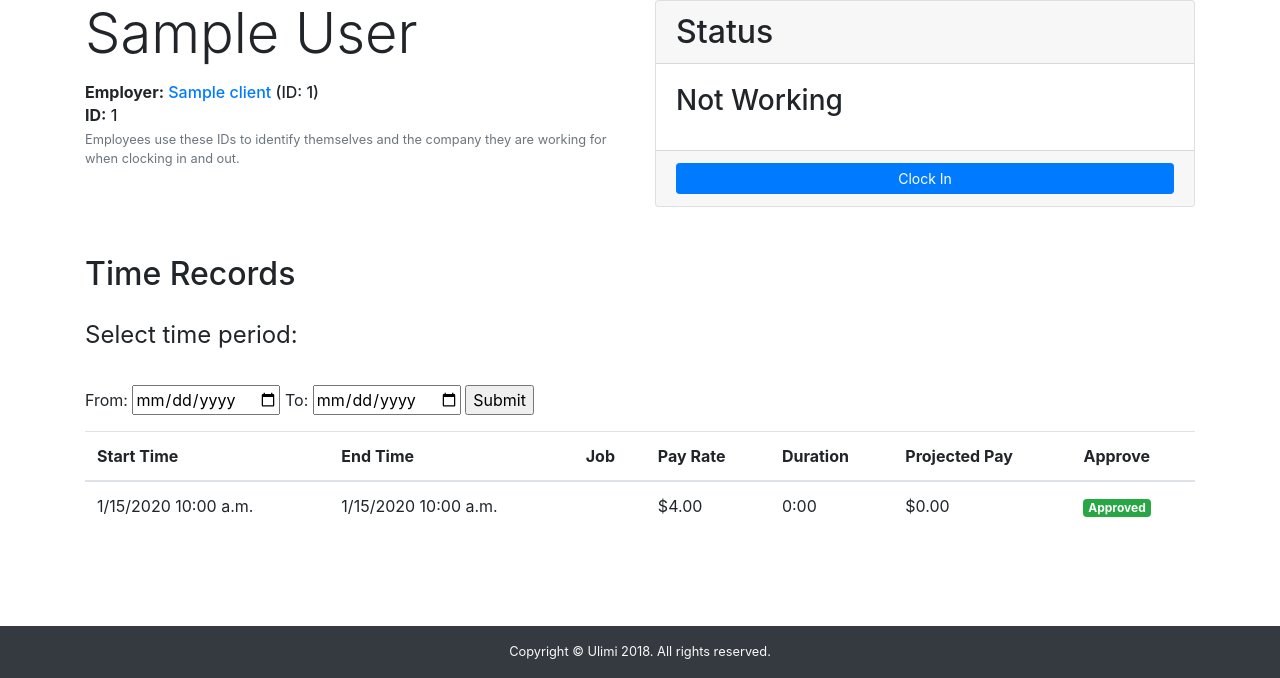
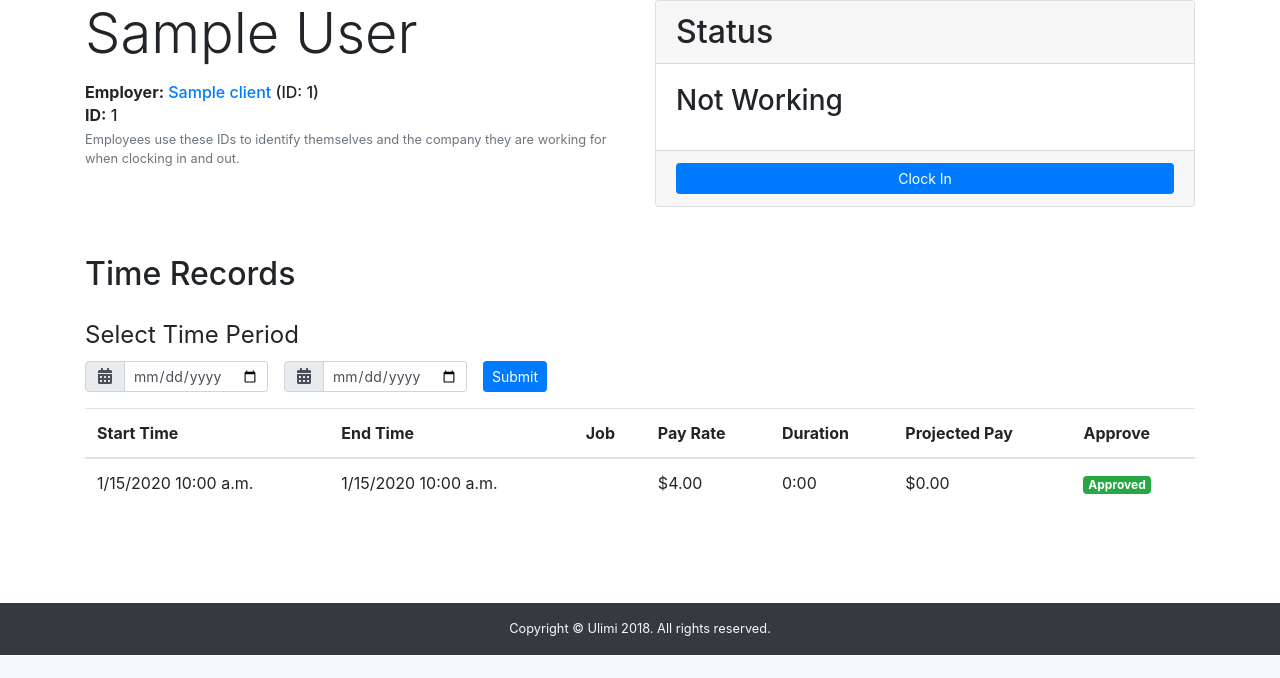
Before and after one commit to comp523-jarvis/timetracker-web, a Django app: a page that uses timetracker/templates/base.html in a window 1280 px wide. Shown: the part 200-878 px from the top of the page. After the commit the page ends 855 px from the top, so only its background shows below. Run offline with Django 3.2, Linux system fonts and the light colour scheme; a user stored in the database is signed in; tables that the repository leaves empty hold one stand-in row (values such as "Sample post"); data that the repository does not hold is empty; some libraries are stand-ins or nearby versions.

Commit message:
Improve date filter UI.

```diff
--- a/timetracker/templates/base.html
+++ b/timetracker/templates/base.html
@@ -8,6 +8,7 @@
     <title>{% block title %}Ulimi Time Tracker{% endblock %}</title>
 
     <link rel="stylesheet" href="https://stackpath.bootstrapcdn.com/bootstrap/4.1.3/css/bootstrap.min.css" integrity="sha384-MCw98/SFnGE8fJT3GXwEOngsV7Zt27NXFoaoApmYm81iuXoPkFOJwJ8ERdknLPMO" crossorigin="anonymous">
+    <link rel="stylesheet" href="https://use.fontawesome.com/releases/v5.5.0/css/all.css" integrity="sha384-B4dIYHKNBt8Bc12p+WXckhzcICo0wtJAoU8YZTY5qE0Id1GSseTk6S+L3BlXeVIU" crossorigin="anonymous">
     <link rel="stylesheet" href="{% static 'css/styles.css' %}">
 
     <link rel="icon" href="{% static 'images/icon.png' %}">
--- a/timetracker/vms/templates/vms/employee-detail.html
+++ b/timetracker/vms/templates/vms/employee-detail.html
@@ -62,14 +62,22 @@
   <section class="my-5">
     <h2 class="mb-4">Time Records</h2>
     <p>
-     <form method="GET">
-        <legend>Select time period:</legend>
+     <form class="form-inline" method="GET">
+        <legend>Select Time Period</legend>
         <br>
-        From:
-        <input id="start_date" type="date" name="start_date" value="{{start_date|date:"d/m/Y"}}">
-        To:
-        <input id="end_date" type="date" name="end_date" value="{{end_date|date:"d/m/Y"}}">
-        <input type="submit">
+        <div class="input-group">
+          <div class="input-group-prepend">
+            <i class="input-group-text fas fa-calendar-alt"></i>
+          </div>
+          <input class="form-control form-control-sm mr-3" name="start_date" type="date" value="{{ start_date }}">
+        </div>
+        <div class="input-group">
+          <div class="input-group-prepend">
+            <i class="input-group-text fas fa-calendar-alt"></i>
+          </div>
+          <input class="form-control form-control-sm mr-3" name="end_date" type="date" value="{{ end_date }}">
+        </div>
+        <button class="btn btn-primary btn-sm" type="submit">Submit</button>
       </form>
     </p>
 
--- a/timetracker/vms/views.py
+++ b/timetracker/vms/views.py
@@ -480,6 +480,9 @@ class EmployeeDetailView(LoginRequiredMixin, generic.DetailView):
         start_date = self.request.GET.get('start_date')
         end_date = self.request.GET.get('end_date')
 
+        context['start_date'] = start_date
+        context['end_date'] = end_date
+
         shown_time_records = self.object.time_records.all()
 
         if start_date:
```
